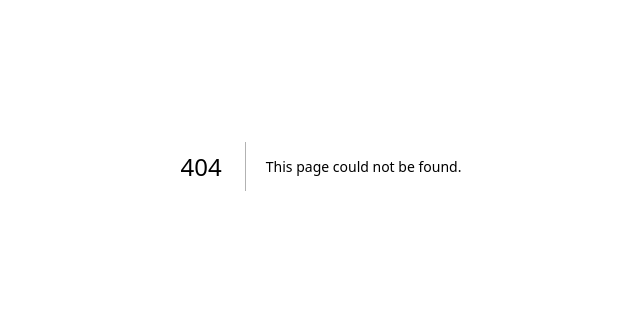
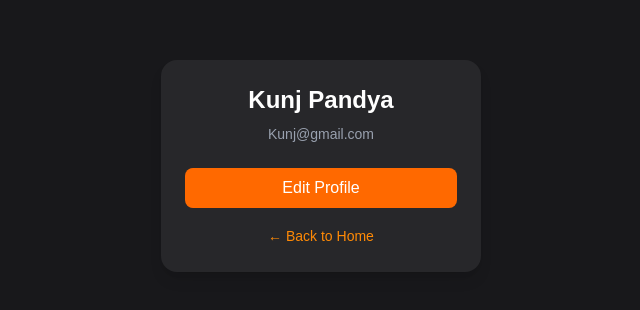
Before and after one commit to kunj-pandya/nextjs-auth-system, a Next.js app: page /profile in a window 1280 px wide. Before the commit this address had no page. Shown: the part 234-544 px from the top of the page, without its empty margins (319-959 px from the left). Built offline with nearby package versions, Linux system fonts and the light colour scheme.

Commit message:
add user profile page

```diff
--- /dev/null
+++ b/src/app/profile/page.tsx
@@ -0,0 +1,24 @@
+import Link from "next/link";
+
+
+export default function ProfilePage() {
+    return (
+        <div className="min-h-screen bg-zinc-900 text-white flex items-center justify-center">
+            <div className="bg-zinc-800 p-6 rounded-2xl shadow-lg w-80 text-center">
+                <h1 className="text-2xl font-semibold mb-2">Kunj Pandya</h1>
+                <p className="text-gray-400 text-sm mb-6">Kunj@gmail.com</p>
+
+                <button className="w-full bg-orange-500 hover:bg-orange-600 text-white py-2 rounded-lg cursor-pointer mb-4">
+                    Edit Profile
+                </button>
+
+                <Link
+                    href="/"
+                    className="text-orange-400 hover:underline text-sm cursor-pointer"
+                >
+                    ← Back to Home
+                </Link>
+            </div>
+        </div>
+    );
+};
```
